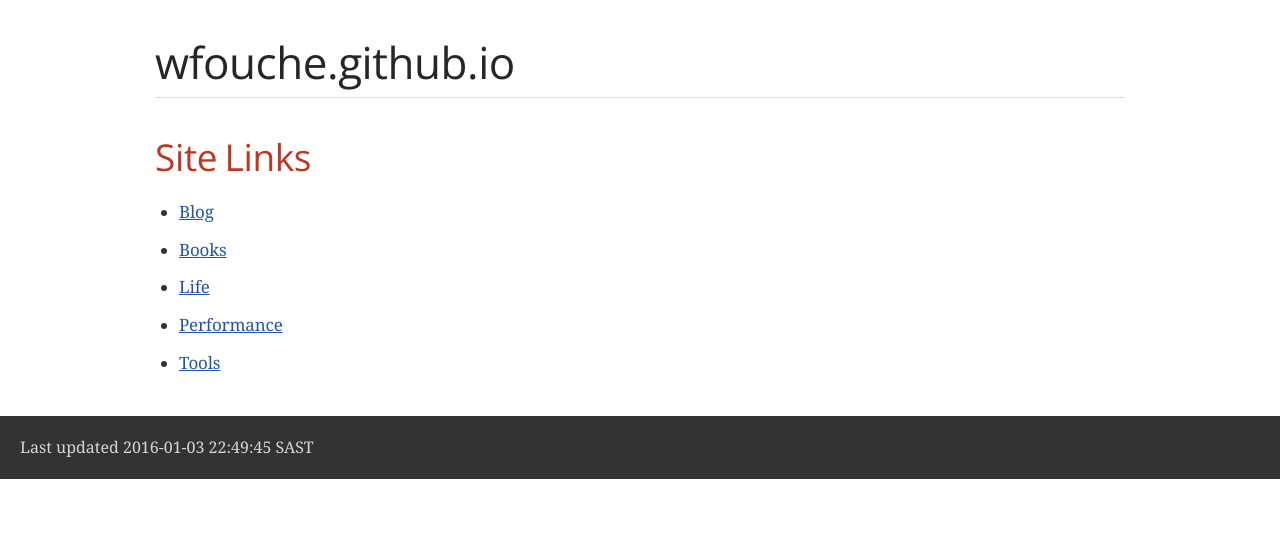
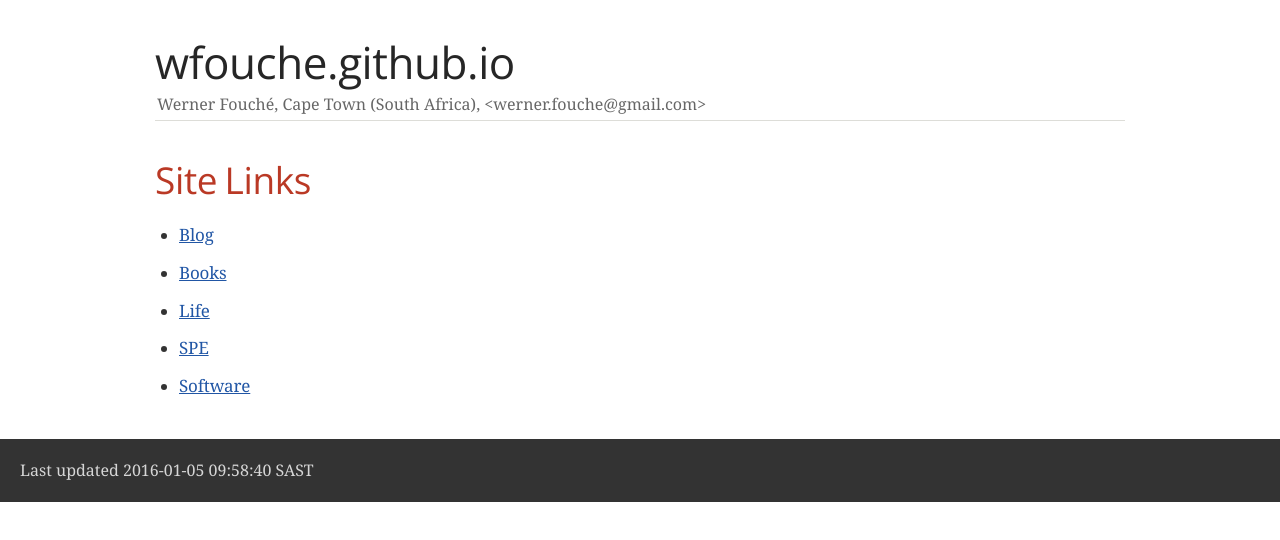
Before and after one commit to wfouche/wfouche.github.io, a plain HTML site: page index.html in a window 1280 px wide. Drawn offline with nearby package versions, Linux system fonts and the light colour scheme; a web font is replaced by a local one.

Commit message:
Added author details.

```diff
--- a/index.html
+++ b/index.html
@@ -5,6 +5,7 @@
 <!--[if IE]><meta http-equiv="X-UA-Compatible" content="IE=edge"><![endif]-->
 <meta name="viewport" content="width=device-width, initial-scale=1.0">
 <meta name="generator" content="Asciidoctor 1.5.4-dev">
+<meta name="author" content="Werner Fouché, Cape Town (South Africa), &lt;werner.fouche@gmail.com&gt;">
 <title>wfouche.github.io</title>
 <link rel="stylesheet" href="https://fonts.googleapis.com/css?family=Open+Sans:300,300italic,400,400italic,600,600italic%7CNoto+Serif:400,400italic,700,700italic%7CDroid+Sans+Mono:400,700">
 <style>
@@ -2132,6 +2133,9 @@ p {
 <body class="article">
 <div id="header">
 <h1>wfouche.github.io</h1>
+<div class="details">
+<span id="author" class="author">Werner Fouché, Cape Town (South Africa), &lt;werner.fouche@gmail.com&gt;</span><br>
+</div>
 </div>
 <div id="content">
 <div class="sect1">
@@ -2149,10 +2153,10 @@ p {
 <p><a href="http://wfouche.github.io/Life">Life</a></p>
 </li>
 <li>
-<p><a href="http://wfouche.github.io/Performance">Performance</a></p>
+<p><a href="http://wfouche.github.io/Performance">SPE</a></p>
 </li>
 <li>
-<p><a href="http://wfouche.github.io/Tools">Tools</a></p>
+<p><a href="http://wfouche.github.io/Tools">Software</a></p>
 </li>
 </ul>
 </div>
@@ -2161,7 +2165,7 @@ p {
 </div>
 <div id="footer">
 <div id="footer-text">
-Last updated 2016-01-03 22:49:45 SAST
+Last updated 2016-01-05 09:58:40 SAST
 </div>
 </div>
 <link rel="stylesheet" href="https://cdnjs.cloudflare.com/ajax/libs/highlight.js/8.9.1/styles/github.min.css">
```
Also changed, not shown: 1 other file.
